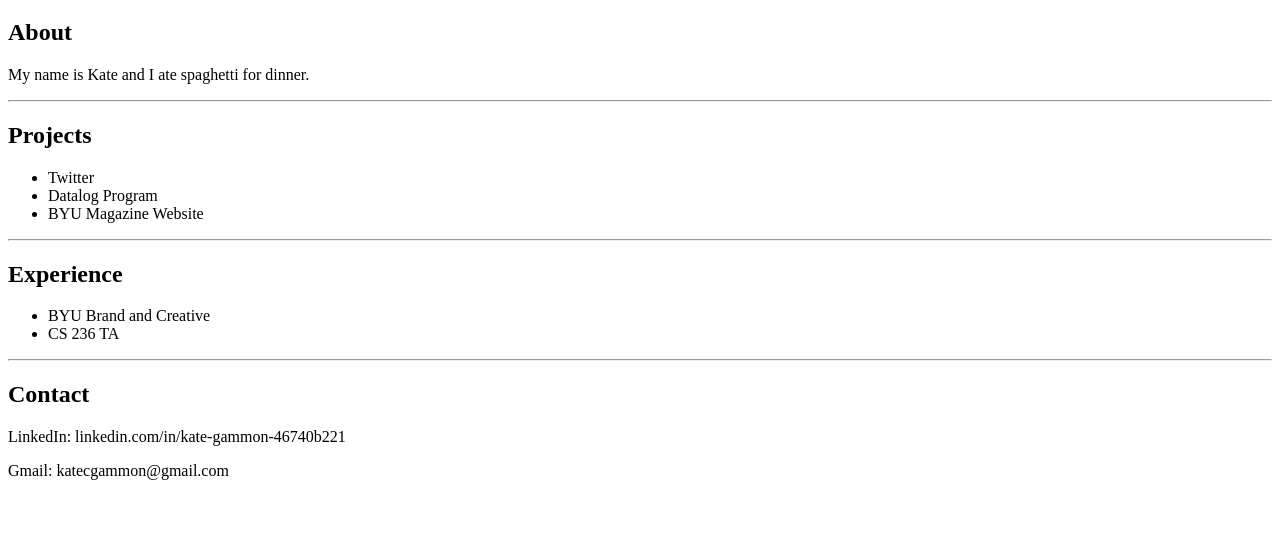
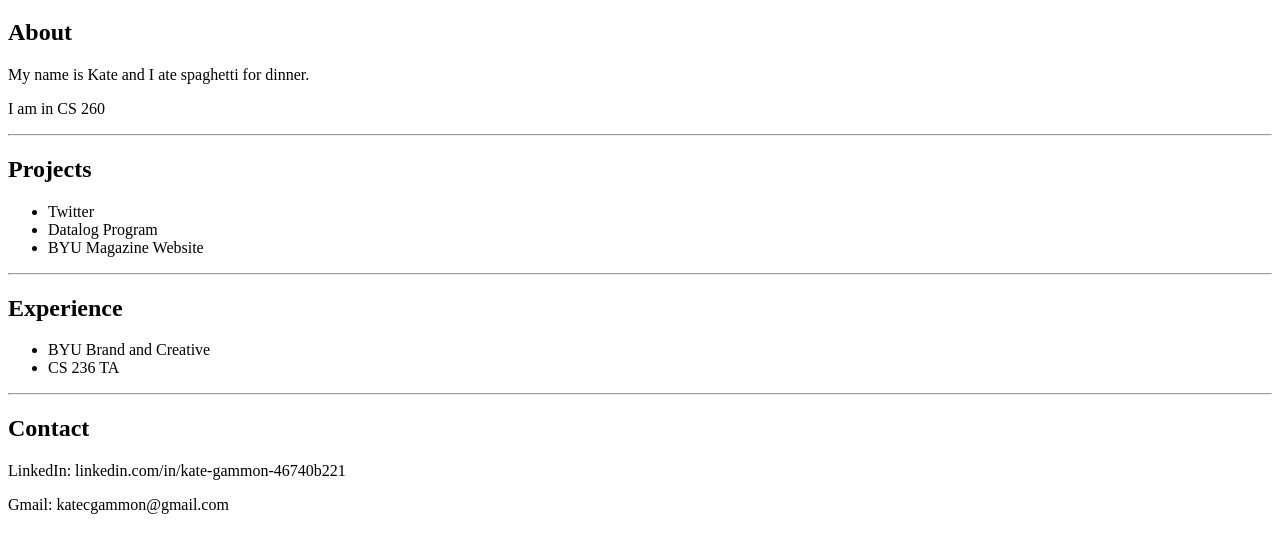
Before and after one commit to katecmarkham/portfolio, a plain HTML site: page index.html in a window 1280 px wide. Shown: the part 61-614 px from the top of the page. Drawn offline with Linux system fonts and the light colour scheme.

Commit message:
changes to portfolio

```diff
--- a/index.html
+++ b/index.html
@@ -7,6 +7,7 @@
 	<h1>Kate Gammon</h1>
 	<h2>About</h2>
 	<p>My name is Kate and I ate spaghetti for dinner.</p>
+	<p>I am in CS 260</p>
 
 	<hr>
 	<h2>Projects</h2>
```
